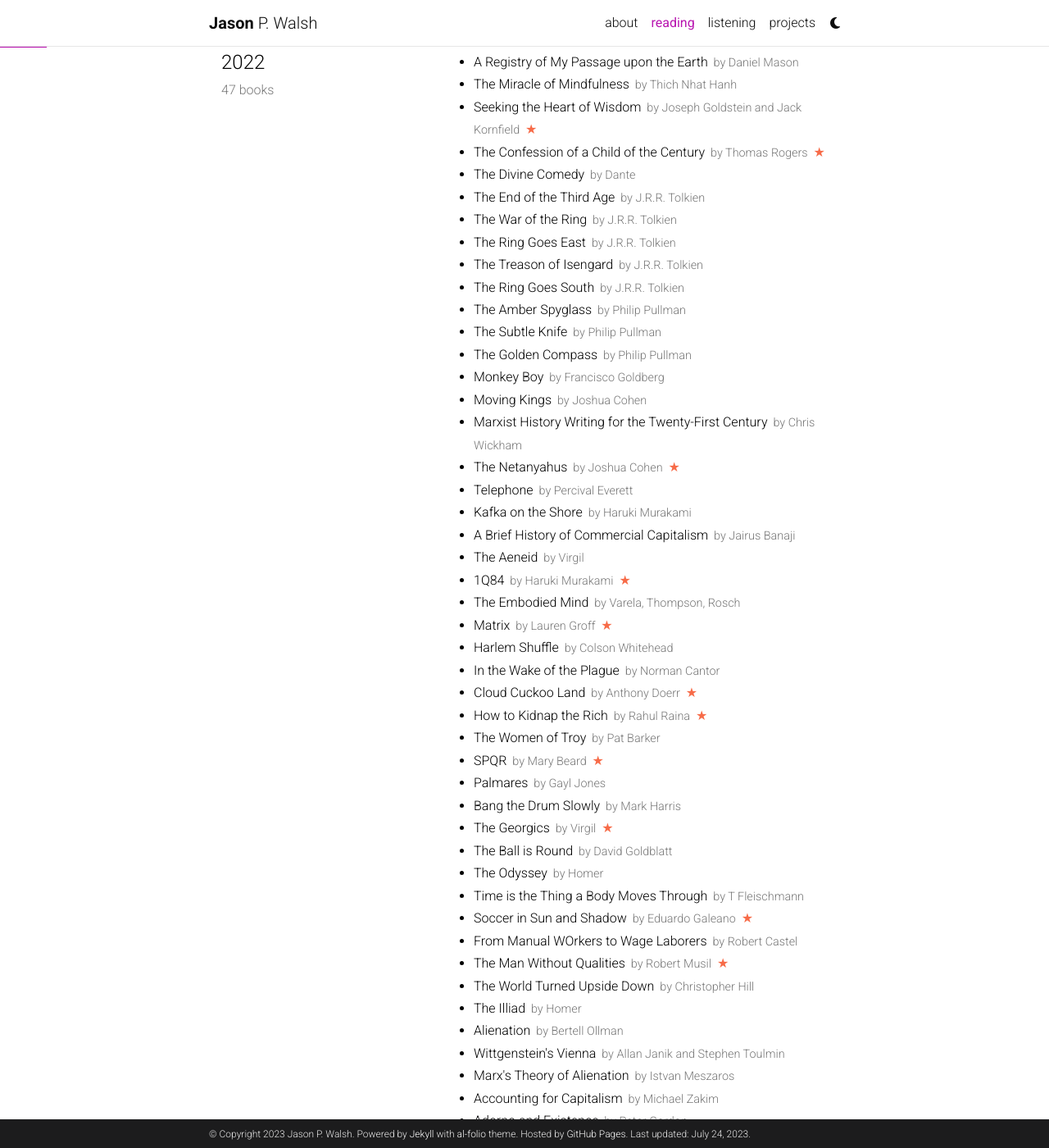
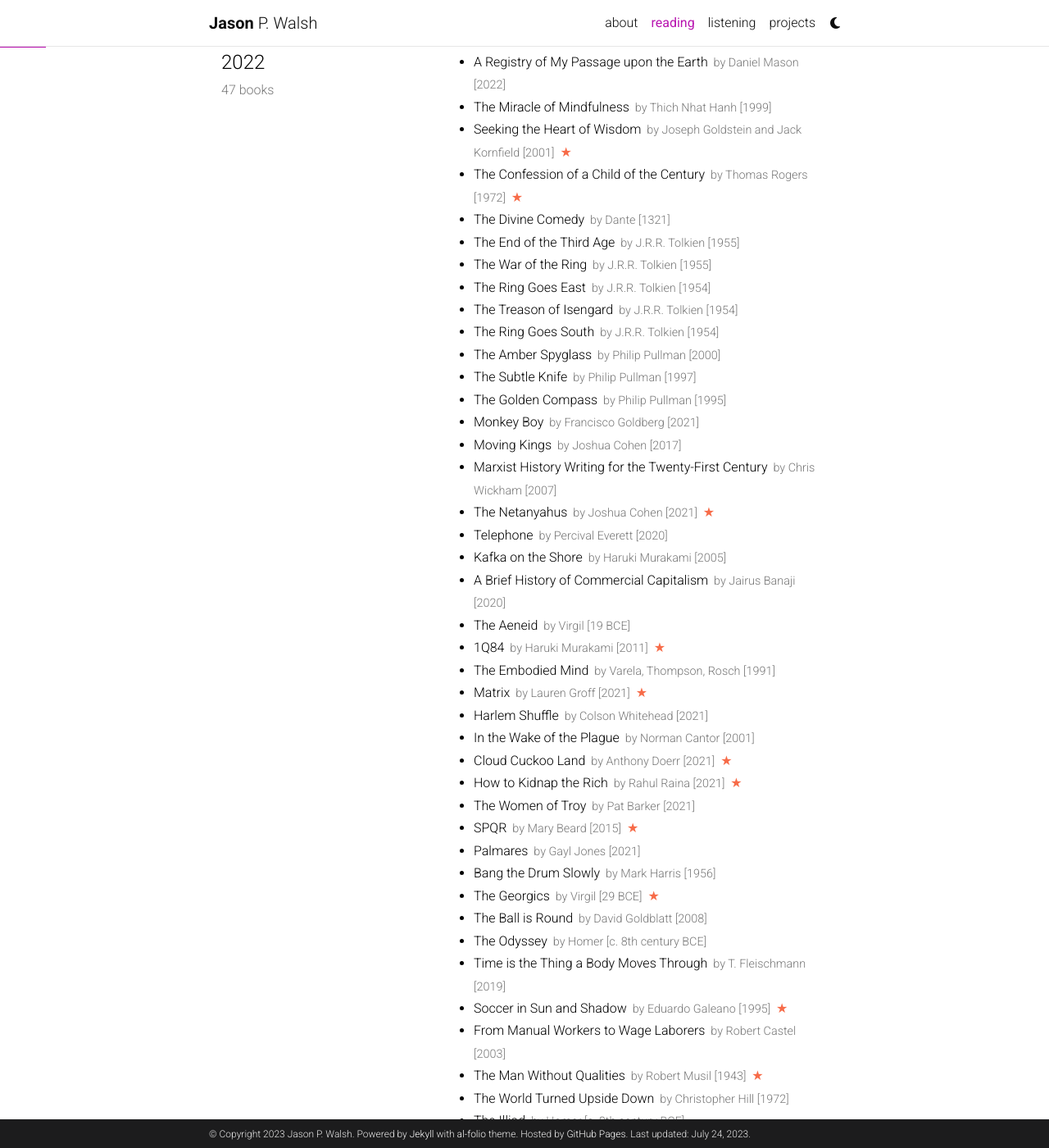
Before and after one commit to jwals23/jwals23.github.io, a Jekyll site: the page built from _pages/reading.md, in a window 1280 px wide and 1400 px high, scrolled down 920 px. Shown: the whole window at 82% size. Built offline with Jekyll 4.4.1, drawn with Linux system fonts in a browser that asks for light colours; comment, search, counter and statistics services are not loaded; a style sheet for code colours, icons or effects is not loaded; some of the changed text lies outside the part shown.

Commit message:
Adding years for 2022 books

```diff
--- a/_data/reading.yml
+++ b/_data/reading.yml
@@ -96,155 +96,204 @@ list:
     books:
       - title: A Registry of My Passage upon the Earth
         author: Daniel Mason
+        year: 2022
 
       - title: The Miracle of Mindfulness
         author: Thich Nhat Hanh
+        year: 1999
 
       - title: Seeking the Heart of Wisdom
         author: Joseph Goldstein and Jack Kornfield
         star: yes
+        year: 2001
 
       - title: The Confession of a Child of the Century
         author: Thomas Rogers
         star: yes
+        year: 1972
 
       - title: The Divine Comedy
         author: Dante
+        year: 1321
 
       - title: The End of the Third Age
         author: J.R.R. Tolkien
+        year: 1955
 
       - title: The War of the Ring
         author: J.R.R. Tolkien
+        year: 1955
 
       - title: The Ring Goes East
         author: J.R.R. Tolkien
+        year: 1954
 
       - title: The Treason of Isengard
         author: J.R.R. Tolkien
+        year: 1954
 
       - title: The Ring Goes South
         author: J.R.R. Tolkien
+        year: 1954
 
       - title: The Amber Spyglass
         author: Philip Pullman
+        year: 2000
 
       - title: The Subtle Knife
         author: Philip Pullman
+        year: 1997
 
       - title: The Golden Compass
         author: Philip Pullman
+        year: 1995
 
       - title: Monkey Boy
         author: Francisco Goldberg
+        year: 2021
 
       - title: Moving Kings
         author: Joshua Cohen
+        year: 2017
 
       - title: Marxist History Writing for the Twenty-First Century
         author: Chris Wickham
+        year: 2007
 
       - title: The Netanyahus
         author: Joshua Cohen
+        year: 2021
         star: yes
 
       - title: Telephone
         author: Percival Everett
+        year: 2020
 
       - title: Kafka on the Shore
         author: Haruki Murakami
+        year: 2005
 
       - title: A Brief History of Commercial Capitalism
         author: Jairus Banaji
+        year: 2020
 
       - title: The Aeneid
         author: Virgil
+        year: 19 BCE
 
       - title: 1Q84
         author: Haruki Murakami
+        year: 2011
         star: yes
 
       - title: The Embodied Mind
         author: Varela, Thompson, Rosch
+        year: 1991
 
       - title: Matrix
         author: Lauren Groff
+        year: 2021
         star: yes
 
       - title: Harlem Shuffle
         author: Colson Whitehead
+        year: 2021
 
       - title: In the Wake of the Plague
         author: Norman Cantor
+        year: 2001
 
       - title: Cloud Cuckoo Land
         author: Anthony Doerr
+        year: 2021
         star: yes
 
       - title: How to Kidnap the Rich
         author: Rahul Raina
+        year: 2021
         star: yes
 
       - title: The Women of Troy
         author: Pat Barker
+        year: 2021
 
       - title: SPQR
         author: Mary Beard
+        year: 2015
         star: yes
 
       - title: Palmares
         author: Gayl Jones
+        year: 2021
 
       - title: Bang the Drum Slowly
         author: Mark Harris
+        year: 1956
 
       - title: The Georgics
         author: Virgil
+        year: 29 BCE
         star: yes
 
       - title: The Ball is Round
         author: David Goldblatt
+        year: 2008
 
       - title: The Odyssey
         author: Homer
+        year: c. 8th century BCE
 
       - title: Time is the Thing a Body Moves Through
-        author: T Fleischmann
+        author: T. Fleischmann
+        year: 2019
 
       - title: Soccer in Sun and Shadow
         author: Eduardo Galeano
-        star: yes
-
-      - title: From Manual WOrkers to Wage Laborers
+        year: 1995
+        star: yes
+
+      - title: From Manual Workers to Wage Laborers
         author: Robert Castel
+        year: 2003
 
       - title: The Man Without Qualities
         author: Robert Musil
+        year: 1943
         star: yes
 
       - title: The World Turned Upside Down
         author: Christopher Hill
+        year: 1972
 
       - title: The Illiad
         author: Homer
+        year: c. 8th century BCE
 
       - title: Alienation
         author: Bertell Ollman
+        year: 1976
 
       - title: Wittgenstein's Vienna
         author: Allan Janik and Stephen Toulmin
+        year: 1973
 
       - title: Marx's Theory of Alienation
         author: Istvan Meszaros
+        year: 1972
 
       - title: Accounting for Capitalism
         author: Michael Zakim
+        year: 2018
+        star: yes
 
       - title: Adorno and Existence
         author: Peter Gordon
+        year: 2016
 
       - title: Soccer Empire
         author: Laurent Dubois
+        year: 2010
+
   - year: "2021"
     books:
       - title: Zonal Marking
```
